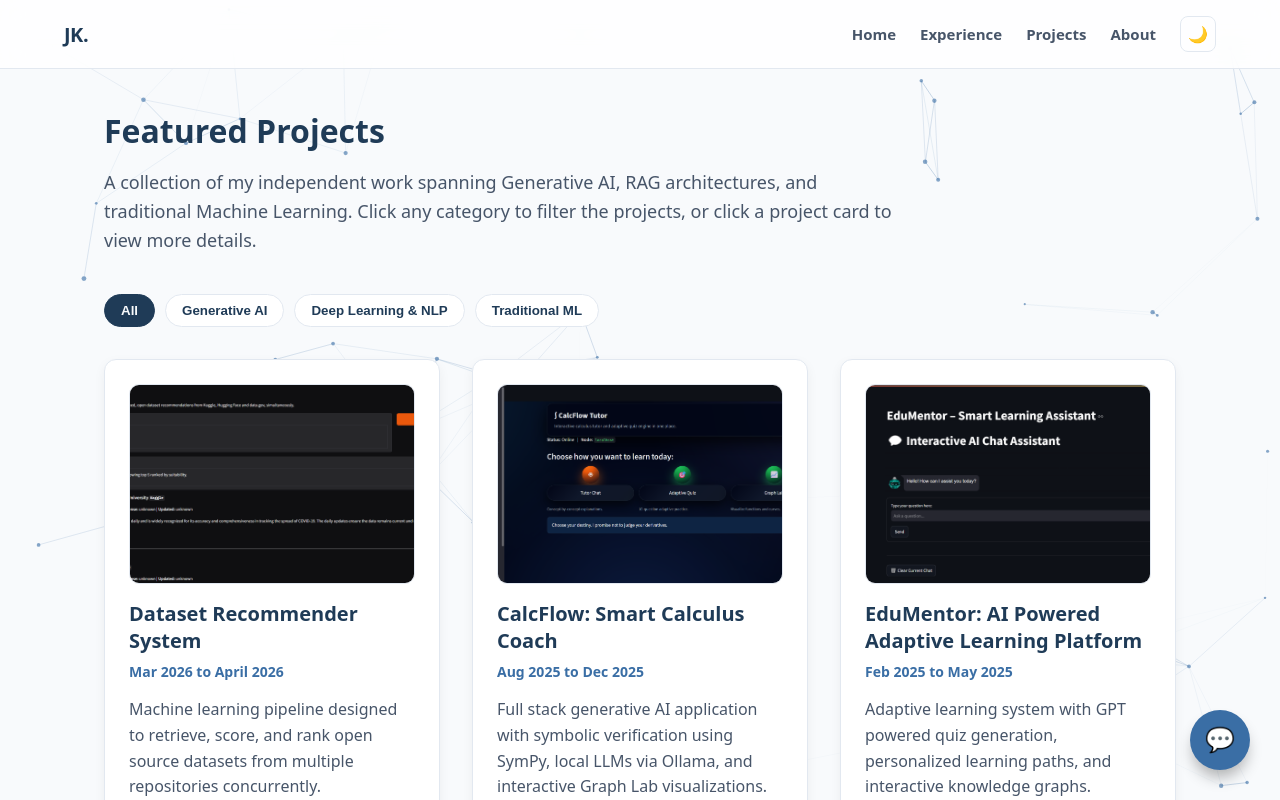
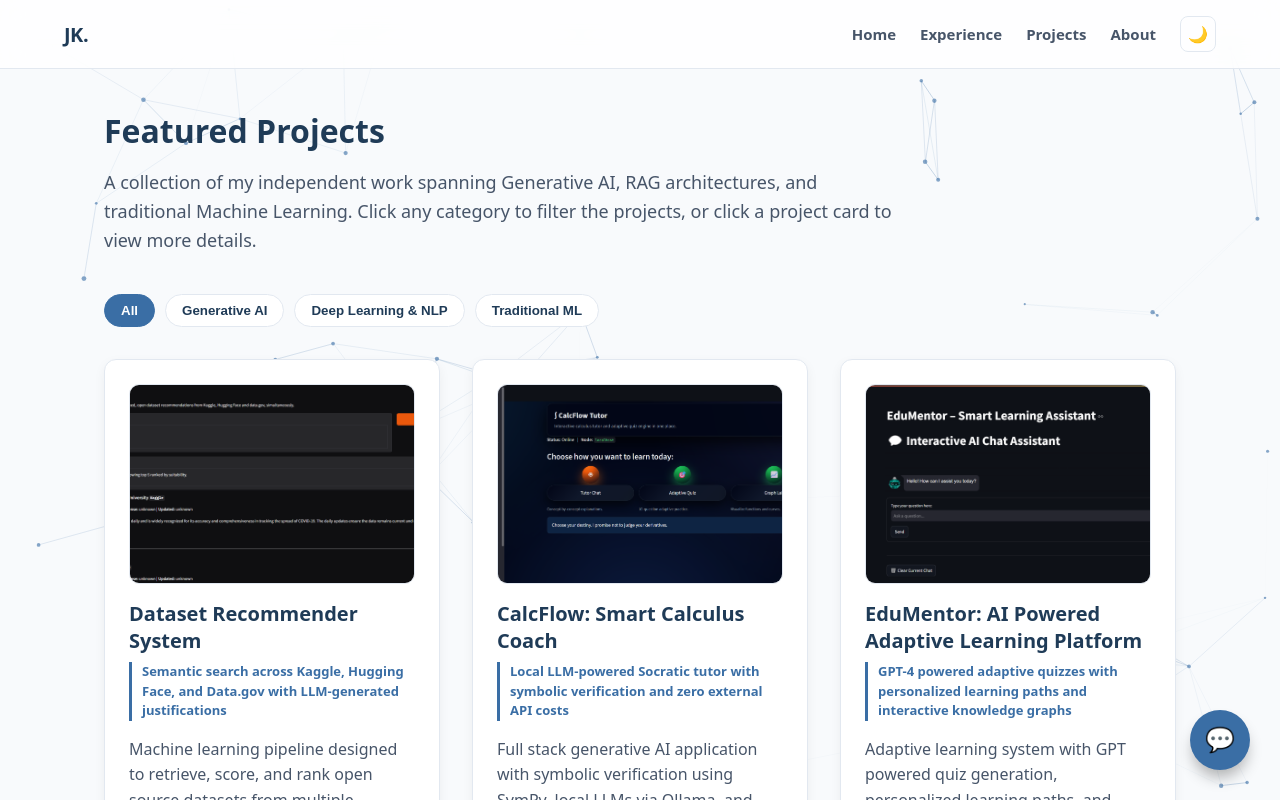
Before and after one commit to JashwanthK7/my-portfolio, a Next.js app: page /projects in a window 1280 px wide. Shown: the top 800 px of the page. Built offline with nearby package versions, Linux system fonts and the light colour scheme.

Commit message:
Updated pages

```diff
--- a/src/app/projects/page.js
+++ b/src/app/projects/page.js
@@ -6,36 +6,36 @@ export default function Projects() {
     const projects = [
         {
             title: "Dataset Recommender System",
-            dates: "Mar 2026 to April 2026",
-            description: "Machine learning pipeline designed to retrieve, score, and rank open source datasets from multiple repositories concurrently.",
+            impact: "Semantic search across Kaggle, Hugging Face, and Data.gov with LLM-generated justifications",
+            description: "Machine learning pipeline designed to retrieve, score, and rank open source datasets from multiple repositories concurrently using semantic search and an LLM scoring layer.",
             image: "/images/projects/dataset_recommender.png",
             category: "Deep Learning & NLP",
             github: "https://github.com/JashwanthK7/Dataset-Recommender",
             tech: ["Python", "FAISS", "Hugging Face", "Gradio", "Podman"],
             details: [
-                "Built an asynchronous retrieval pipeline fetching from Kaggle, Hugging Face, and Data.gov.",
-                "Implemented semantic search using all-MiniLM-L6-v2 and FAISS to normalize vector distances.",
-                "Integrated Qwen2.5-7B-Instruct LLM to evaluate contextual relevance and generate custom justifications."
+                "Built an asynchronous retrieval pipeline fetching datasets concurrently from Kaggle, Hugging Face, and Data.gov.",
+                "Implemented semantic search using all-MiniLM-L6-v2 embeddings and FAISS to normalize and rank vector distances.",
+                "Integrated Qwen2.5-7B-Instruct LLM to evaluate contextual relevance and generate custom justifications for each recommendation."
             ]
         },
         {
             title: "CalcFlow: Smart Calculus Coach",
-            dates: "Aug 2025 to Dec 2025",
-            description: "Full stack generative AI application with symbolic verification using SymPy, local LLMs via Ollama, and interactive Graph Lab visualizations.",
+            impact: "Local LLM-powered Socratic tutor with symbolic verification and zero external API costs",
+            description: "Full stack generative AI application with symbolic verification using SymPy, local LLMs via Ollama, and interactive Graph Lab visualizations for adaptive calculus tutoring.",
             image: "/images/projects/calcflow.png",
             category: "Generative AI",
             github: "https://github.com/JashwanthK7/Calc-Flow",
             tech: ["Python", "SymPy", "Ollama", "Streamlit", "PostgreSQL"],
             details: [
                 "Deployed local LLMs (Llama3/Mistral) via Ollama for Socratic style calculus tutoring without external API costs.",
-                "Implemented Python (sympy) for mathematical verification and auto grading of adaptive quizzes.",
-                "Built an interactive Streamlit UI with PostgreSQL integration for persistent chat logs and history."
+                "Implemented SymPy for symbolic mathematical verification and auto-grading of adaptive quizzes.",
+                "Built an interactive Streamlit UI with PostgreSQL integration for persistent chat logs and session history."
             ]
         },
         {
             title: "EduMentor: AI Powered Adaptive Learning Platform",
-            dates: "Feb 2025 to May 2025",
-            description: "Adaptive learning system with GPT powered quiz generation, personalized learning paths, and interactive knowledge graphs.",
+            impact: "GPT-4 powered adaptive quizzes with personalized learning paths and interactive knowledge graphs",
+            description: "Adaptive learning system with GPT powered quiz generation, personalized learning paths, and interactive knowledge graphs that map concept prerequisites for each learner.",
             image: "/images/projects/edumentor.png",
             category: "Generative AI",
             github: "https://github.com/JashwanthK7/EduMentor",
@@ -48,16 +48,16 @@ export default function Projects() {
         },
         {
             title: "Credit Card Fraud Detection",
-            dates: "Mar 2025 to May 2025",
-            description: "Machine learning pipeline focused on detecting fraudulent credit card transactions using a highly imbalanced dataset.",
+            impact: "Achieved F1-Score of 0.89 using XGBoost on a highly imbalanced transaction dataset",
+            description: "Machine learning pipeline focused on detecting fraudulent credit card transactions using ensemble models, class imbalance handling, and systematic hyperparameter tuning.",
             image: "/images/projects/credit_card_fraud.png",
             category: "Traditional ML",
             github: "https://github.com/JashwanthK7/Credit-Card-Fraud-Detection",
             tech: ["Python", "XGBoost", "Scikit-learn", "Pandas"],
             details: [
-                "Trained and compared Logistic Regression, KNN, Naive Bayes, and XGBoost models.",
-                "Handled severe class imbalance and tuned hyperparameters using GridSearchCV.",
-                "Achieved an F1-Score of 0.89 using the optimal XGBoost model to minimize false positives."
+                "Trained and benchmarked Logistic Regression, KNN, Naive Bayes, and XGBoost models on imbalanced transaction data.",
+                "Handled severe class imbalance using SMOTE and tuned hyperparameters with GridSearchCV.",
+                "Achieved an F1-Score of 0.89 using the optimal XGBoost model, minimizing false positives on fraud detection."
             ]
         }
     ];
@@ -104,9 +104,9 @@ export default function Projects() {
                             style={{
                                 padding: "8px 16px",
                                 borderRadius: "20px",
-                                border: isActive ? "1px solid var(--text-primary)" : "1px solid var(--border-color)",
-                                background: isActive ? "var(--text-primary)" : "var(--card-bg)",
-                                color: isActive ? "var(--bg-color)" : "var(--text-primary)",
+                                border: isActive ? "1px solid var(--accent-blue)" : "1px solid var(--border-color)",
+                                background: isActive ? "var(--accent-blue)" : "var(--card-bg)",
+                                color: isActive ? "#ffffff" : "var(--text-primary)",
                                 fontWeight: "600",
                                 cursor: "pointer",
                                 transition: "all 0.2s ease"
@@ -114,7 +114,7 @@ export default function Projects() {
                         >
                             {f}
                         </button>
-                    )
+                    );
                 })}
             </div>
 
@@ -138,7 +138,7 @@ export default function Projects() {
                 <div
                     style={{
                         position: "fixed", top: 0, left: 0, width: "100%", height: "100%",
-                        background: "rgba(11, 17, 32, 0.8)", display: "flex", justifyContent: "center", alignItems: "center",
+                        background: "rgba(11, 17, 32, 0.8)", backdropFilter: "blur(4px)", display: "flex", justifyContent: "center", alignItems: "center",
                         zIndex: 9999, padding: "20px"
                     }}
                     onClick={() => setSelectedProject(null)}
@@ -147,18 +147,25 @@ export default function Projects() {
                         style={{
                             background: "var(--card-bg)", borderRadius: "12px", maxWidth: "800px", width: "100%",
                             maxHeight: "90vh", overflowY: "auto", padding: "32px", position: "relative",
-                            border: "1px solid var(--border-color)"
+                            border: "1px solid var(--border-color)", boxShadow: "0 25px 50px -12px rgba(0, 0, 0, 0.5)"
                         }}
                         onClick={(e) => e.stopPropagation()}
                     >
                         <button
                             onClick={() => setSelectedProject(null)}
                             style={{
-                                position: "absolute", top: "20px", right: "24px", background: "none", border: "none",
-                                fontSize: "24px", cursor: "pointer", color: "var(--text-secondary)"
+                                position: "fixed", top: "24px", right: "24px",
+                                background: "var(--card-bg)", border: "1px solid var(--border-color)",
+                                width: "44px", height: "44px", borderRadius: "50%",
+                                display: "flex", alignItems: "center", justifyContent: "center",
+                                fontSize: "18px", cursor: "pointer", color: "var(--text-primary)",
+                                transition: "background 0.2s", zIndex: 10000,
+                                boxShadow: "0 4px 12px rgba(0,0,0,0.15)"
                             }}
+                            onMouseOver={(e) => e.currentTarget.style.background = "var(--border-color)"}
+                            onMouseOut={(e) => e.currentTarget.style.background = "var(--card-bg)"}
                         >
-                            X
+                            ✕
                         </button>
 
                         <img
@@ -172,7 +179,7 @@ export default function Projects() {
                         </h2>
 
                         <p style={{ color: "var(--accent-blue)", fontWeight: "600", marginBottom: "16px" }}>
-                            {selectedProject.dates} | {selectedProject.category}
+                            {selectedProject.category}
                         </p>
 
                         <div style={{ display: "flex", flexWrap: "wrap", gap: "8px", marginBottom: "24px" }}>
@@ -201,11 +208,19 @@ export default function Projects() {
                                 target="_blank"
                                 rel="noopener noreferrer"
                                 style={{
-                                    display: "inline-block", background: "var(--text-primary)", color: "var(--bg-color)", padding: "12px 24px",
-                                    borderRadius: "8px", fontWeight: "600", textDecoration: "none", transition: "opacity 0.2s ease"
+                                    display: "inline-block", background: "var(--accent-blue)", color: "#ffffff",
+                                    padding: "12px 24px", borderRadius: "8px", fontWeight: "600",
+                                    textDecoration: "none", transition: "transform 0.2s ease, box-shadow 0.2s ease",
+                                    boxShadow: "0 4px 14px 0 rgba(58,110,165,0.3)"
                                 }}
-                                onMouseOver={(e) => e.target.style.opacity = 0.8}
-                                onMouseOut={(e) => e.target.style.opacity = 1}
+                                onMouseOver={(e) => {
+                                    e.currentTarget.style.transform = "translateY(-2px)";
+                                    e.currentTarget.style.boxShadow = "0 6px 20px 0 rgba(58,110,165,0.4)";
+                                }}
+                                onMouseOut={(e) => {
+                                    e.currentTarget.style.transform = "translateY(0)";
+                                    e.currentTarget.style.boxShadow = "0 4px 14px 0 rgba(58,110,165,0.3)";
+                                }}
                             >
                                 View on GitHub
                             </a>
--- a/src/components/ProjectCard.js
+++ b/src/components/ProjectCard.js
@@ -49,9 +49,19 @@ export default function ProjectCard({ project, currentFilter, onFilterClick, onC
                     {project.title}
                 </h3>
 
-                <p style={{ fontSize: "14px", color: "var(--accent-blue)", fontWeight: "600", marginTop: "-8px" }}>
-                    {project.dates}
-                </p>
+                {project.impact && (
+                    <p style={{
+                        fontSize: "13px",
+                        color: "var(--accent-blue)",
+                        fontWeight: "600",
+                        marginTop: "-8px",
+                        lineHeight: "1.5",
+                        borderLeft: "3px solid var(--accent-blue)",
+                        paddingLeft: "10px"
+                    }}>
+                        {project.impact}
+                    </p>
+                )}
 
                 <p style={{ fontSize: "16px", lineHeight: "1.6", flexGrow: 1, color: "var(--text-secondary)" }}>
                     {project.description}
@@ -69,9 +79,9 @@ export default function ProjectCard({ project, currentFilter, onFilterClick, onC
                                         onFilterClick(tag);
                                     }}
                                     style={{
-                                        background: isActive ? "var(--text-primary)" : "var(--bg-color)",
-                                        color: isActive ? "var(--bg-color)" : "var(--accent-blue)",
-                                        border: isActive ? "1px solid var(--text-primary)" : "1px solid var(--border-color)",
+                                        background: isActive ? "var(--accent-blue)" : "var(--bg-color)",
+                                        color: isActive ? "#ffffff" : "var(--accent-blue)",
+                                        border: isActive ? "1px solid var(--accent-blue)" : "1px solid var(--border-color)",
                                         padding: "6px 12px",
                                         borderRadius: "16px",
                                         fontSize: "12px",
```
